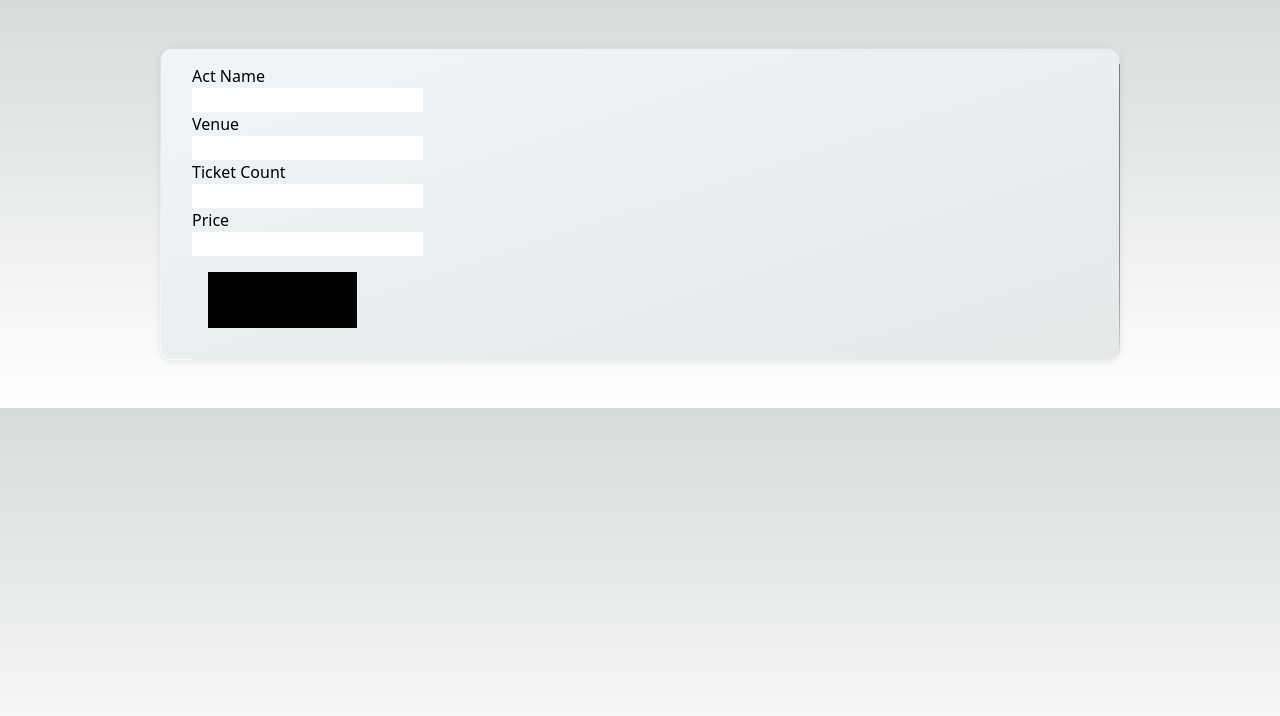
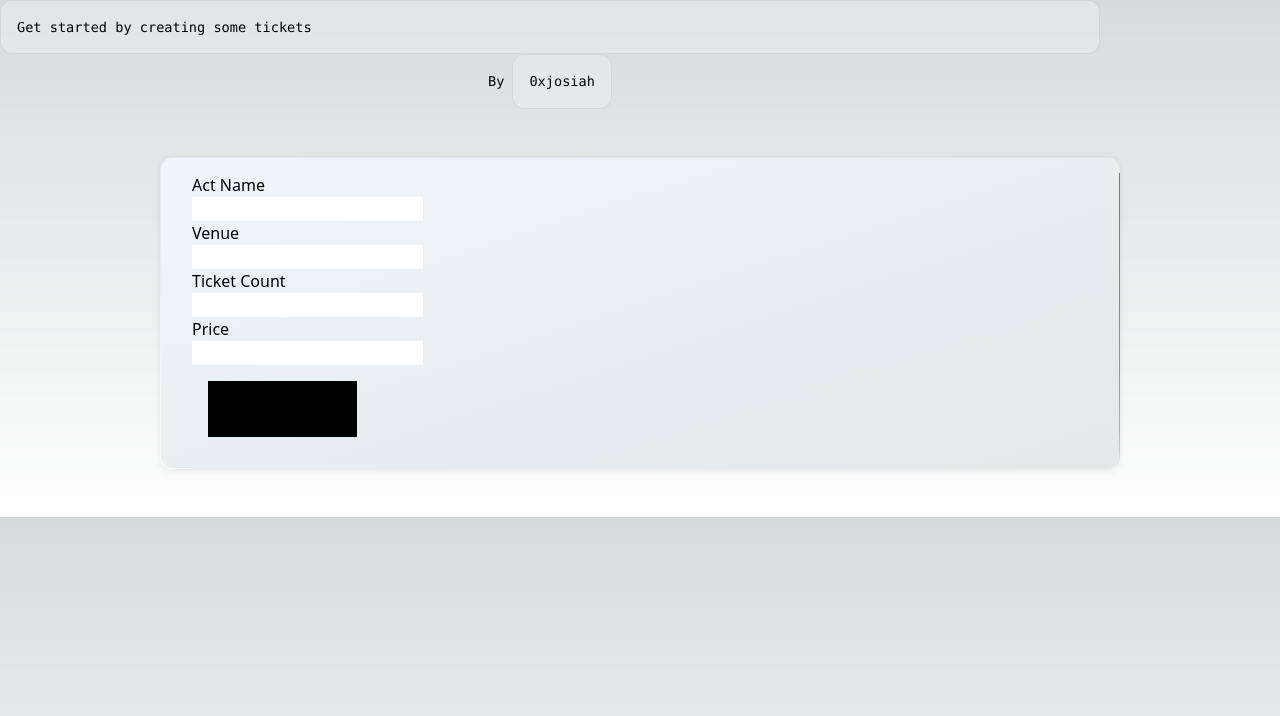
Before and after one commit to 0xjosiah/stan-app, a Next.js app: page /ticketCreatorPage in a window 1280 px wide. Shown: the top 716 px of the page. Built offline with nearby package versions, Linux system fonts and the light colour scheme.

Commit message:
creates and implements nav comp

```diff
--- /dev/null
+++ b/components/Nav.js
@@ -0,0 +1,23 @@
+import styles from '../styles/Home.module.css'
+
+export default function Nav() {
+    const linkToPortfolio = "https://0xjosiah.xyz"
+
+    return (
+        <div className={styles.description}>
+            <p>
+                Get started by creating some tickets
+            </p>
+            <div>
+                <a
+                    href={linkToPortfolio}
+                    target="_blank"
+                    rel="noopener noreferrer"
+                >
+                    By{' '}
+                    <p>0xjosiah</p>
+                </a>
+            </div>
+        </div>
+    )
+}
--- a/pages/index.js
+++ b/pages/index.js
@@ -3,11 +3,11 @@ import Image from 'next/image'
 import { Inter } from '@next/font/google'
 import styles from '../styles/Home.module.css'
 import Link from 'next/link'
+import Nav from '../components/Nav'
 
 const inter = Inter({ subsets: ['latin'] })
 
 export default function Home() {
-  const linkToPortfolio = "https://0xjosiah.xyz" // TODO fill in portfolio link
 
   return (
     <>
@@ -18,44 +18,7 @@ export default function Home() {
         <link rel="icon" href="/favicon.ico" />
       </Head>
       <main className={styles.main}>
-        <div className={styles.description}>
-          <p>
-            Get started by creating some tickets
-          </p>
-          <div>
-            <a
-              href={linkToPortfolio}
-              target="_blank"
-              rel="noopener noreferrer"
-            >
-              By{' '}
-              <p>0xjosiah</p>
-            </a>
-          </div>
-        </div>
-
-        {/* <div className={styles.center}> */}
-          {/* <Image
-            className={styles.logo}
-            src="/next.svg"
-            alt="Next.js Logo"
-            width={180}
-            height={37}
-            priority
-          /> */}
-          {/* <div className={styles.thirteen} */}
-          {/* className=""> */}
-            {/* <Image
-              src="/thirteen.svg"
-              alt="13"
-              width={40}
-              height={31}
-              priority
-            /> */}
-            {/* <button>Get Started</button> */}
-          {/* </div> */}
-        {/* </div> */}
-
+        <Nav />
         <div className={styles.grid}>
           <div className={styles.card} >
             <Link className={inter.className} href="/ticketCreatorPage">
--- a/pages/ticketCreatorPage.js
+++ b/pages/ticketCreatorPage.js
@@ -2,6 +2,7 @@ import Head from "next/head"
 import styles from "../styles/Form.module.css"
 import AvailableTickets from "../components/AvailableTickets"
 import TicketCreator from "../components/TicketCreator"
+import Nav from "../components/Nav"
 
 export default function ticketCreationPage() {
 
@@ -13,6 +14,7 @@ export default function ticketCreationPage() {
                 <meta name="viewport" content="width=device-width, initial-scale=1" />
                 <link rel="icon" href="/favicon.ico" />
             </Head>
+            <Nav />
             <TicketCreator />
         </>
     )
```
